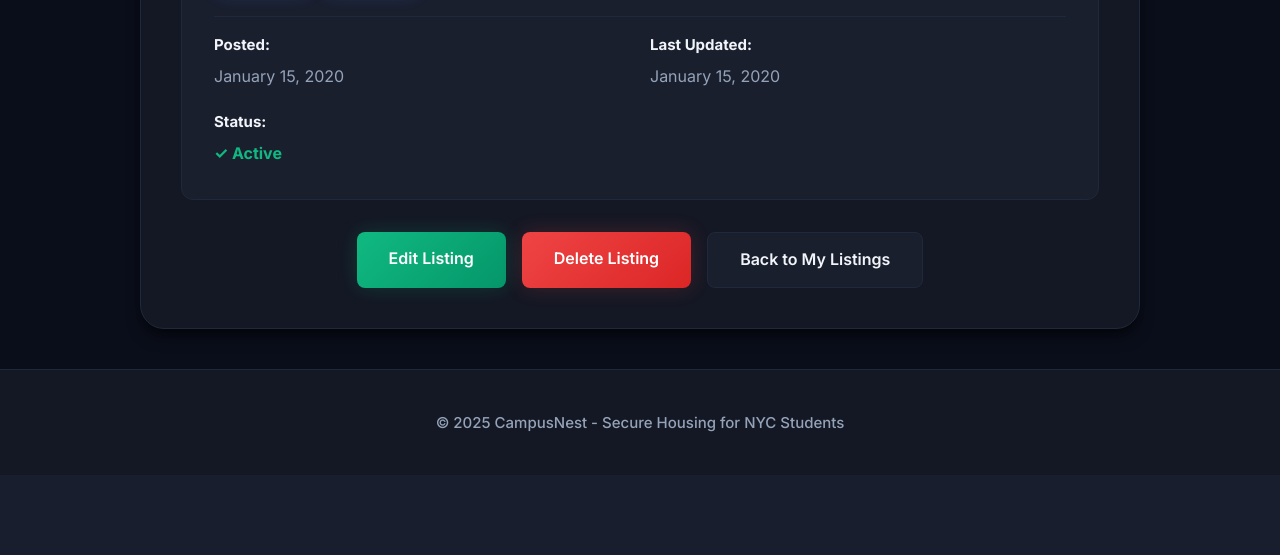
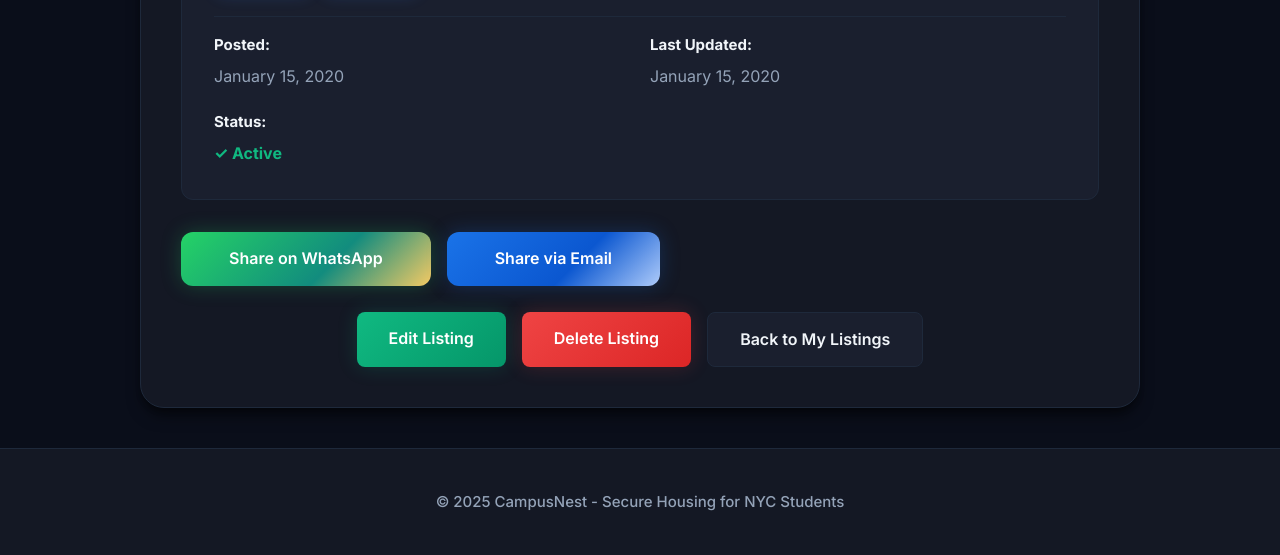
Before and after one commit to gcivil-nyu-org/team5-wed-fall25, a Django app: page /listings/1/ in a window 1280 px wide. Shown: the part 1049-1604 px from the top of the page. Before the commit the page ends 1481 px from the top, so only its background shows below. Run offline with Django 5.2, Linux system fonts and the light colour scheme; a user stored in the database is signed in; tables that the repository leaves empty hold one stand-in row (values such as "Sample post"); grey boxes marked "Sample" are stand-in pictures.

Commit message:
added link to profile page from messages and also created listing sharing option

```diff
--- a/listings/static/listings/css/view_listing.css
+++ b/listings/static/listings/css/view_listing.css
@@ -221,6 +221,7 @@
     font-size: 1rem;
 }
 
+
 .btn-back:hover {
     background: var(--color-surface-hover);
     transform: translateY(-1px);
@@ -267,3 +268,63 @@
         font-size: 1.75rem;
     }
 }
+:root{
+  --wa-green:#25D366;
+  --wa-teal:#128C7E;
+  --wa-yellow:#F4CA64;
+  --em-blue:   #1A73E8;
+  --em-indigo: #0B57D0;
+  --em-accent: #AECBFA;
+}
+
+/* Layout for the two share buttons */
+.share-buttons-container{
+  display:flex;
+  gap:1rem;
+  flex-wrap:wrap;
+}
+
+/* Strong, final override (no dependency on other classes) */
+.view-listing-container .share-buttons-container .btn-share-wa{
+  display:inline-block;
+  padding:0.875rem 3rem;
+  color:#fff !important;
+  border:0 !important;
+  border-radius:12px;
+  font-weight:600;
+  text-decoration:none !important;
+
+  /* use both: a hard-coded gradient + the var()-based one */
+  background: linear-gradient(135deg,#25D366 0%,#128C7E 60%,#F4CA64 100%) !important;
+  background: linear-gradient(135deg,var(--wa-green) 0%,var(--wa-teal) 60%,var(--wa-yellow) 100%) !important;
+
+  box-shadow:0 0 20px rgba(37,211,102,.25);
+  transition:transform .2s, box-shadow .2s, filter .2s;
+}
+.view-listing-container .share-buttons-container .btn-share-wa:hover{
+  transform:translateY(-2px);
+  box-shadow:0 0 30px rgba(37,211,102,.4);
+  filter:brightness(1.03);
+}
+
+.view-listing-container .share-buttons-container .btn-share-em{
+  display:inline-block;
+  padding:0.875rem 3rem;
+  color:#fff !important;
+  border:0 !important;
+  border-radius:12px;
+  font-weight:600;
+  text-decoration:none !important;
+
+  /* hard-coded fallback + var() version */
+  background: linear-gradient(135deg,#1A73E8 0%,#0B57D0 60%,#AECBFA 100%) !important;
+  background: linear-gradient(135deg,var(--em-blue) 0%,var(--em-indigo) 60%,var(--em-accent) 100%) !important;
+
+  box-shadow:0 0 20px rgba(26,115,232,.25);
+  transition:transform .2s, box-shadow .2s, filter .2s;
+}
+.view-listing-container .share-buttons-container .btn-share-em:hover{
+  transform:translateY(-2px);
+  box-shadow:0 0 30px rgba(26,115,232,.4);
+  filter:brightness(1.03);
+}
--- a/listings/templates/listings/view_listing.html
+++ b/listings/templates/listings/view_listing.html
@@ -99,6 +99,18 @@
   </div>
 
   <!-- Action Buttons -->
+  <div class="share-buttons-container">
+    <a href="https://wa.me/?text={{ share_text|urlencode }}" class="btn-share-wa" target="_blank"
+      rel="noopener" >
+      Share on WhatsApp
+    </a>
+
+    <a href="mailto:?subject={{ 'Check out this CampusNest listing'|urlencode }}&body={{ share_text|urlencode }}"
+     class="btn-share-em" >
+      Share via Email
+    </a>
+  </div>
+  <br>
   <div class="action-buttons-container">
     {% if is_owner %}
     <a href="{% url 'edit_listing' listing.id %}" class="btn-edit">
--- a/listings/views.py
+++ b/listings/views.py
@@ -7,6 +7,7 @@
 from .forms import ListingForm
 from .models import Listing, ListingImage
 from .constants import AMENITY_CHOICES
+from django.urls import reverse
 
 
 def validate_image_files(files, form):
@@ -179,10 +180,18 @@
     if not listing.is_active and not is_owner:
         return get_object_or_404(Listing, id=listing_id, user=request.user)
 
+    share_url = request.build_absolute_uri(reverse("view_listing", args=[listing.id]))
+    share_text = f"Check out this CampusNest listing: {listing.title} — ${listing.rent}/mo at {listing.address}. {share_url}"
+
     return render(
         request,
         "listings/view_listing.html",
-        {"listing": listing, "is_owner": is_owner},
+        {
+            "listing": listing,
+            "is_owner": is_owner,
+            "share_url": share_url,
+            "share_text": share_text,
+        },
     )
 
 
```
Also changed, not shown: listings/static/listings/css/my_listings.css (+20 -0 lines), messaging/templates/messaging/inbox.html (+9 -4 lines), messaging/templates/messaging/thread.html (+11 -5 lines), 1 other file.
